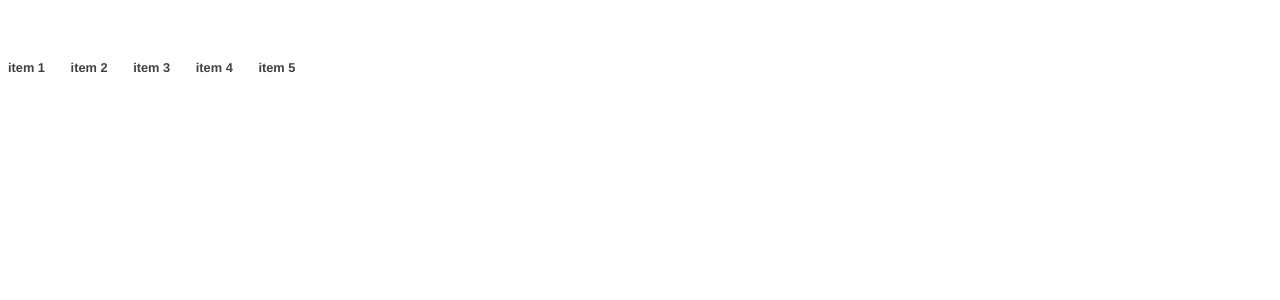
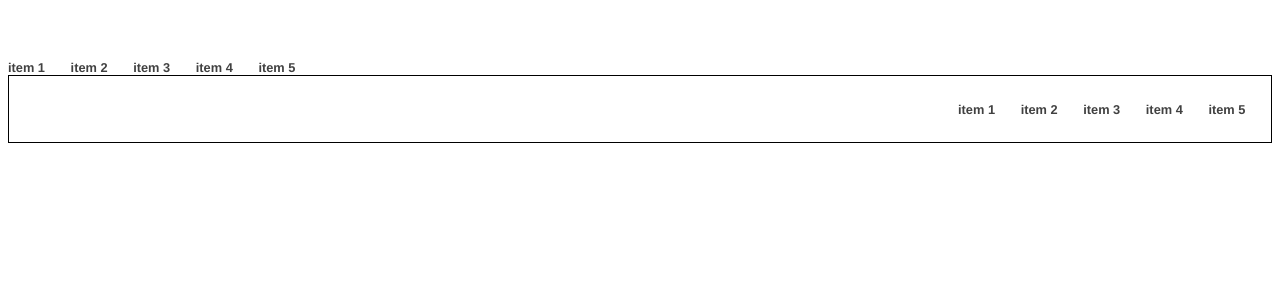
Before and after one commit to MetalHead89/vue-ui-kit, a Vue app: page / in a window 1280 px wide. Shown: the top 300 px of the page. Built offline with nearby package versions, Linux system fonts and the light colour scheme.

Commit message:
Добавлен компонент MhHeader

```diff
--- a/src/App.vue
+++ b/src/App.vue
@@ -1,10 +1,12 @@
 <template>
-  <MhNavbar v-bind:items="items" />
+  <mh-navbar v-bind:items="items" />
+  <mh-header v-bind:items="items" />
 </template>
 
 <script lang="ts">
 import { defineComponent } from "vue";
 import MhNavbar from "@/components/MhNavbar/MhNavbar.vue";
+import MhHeader from "@/components/MhHeader/MhHeader.vue";
 
 export default defineComponent({
   name: "App",
@@ -23,6 +25,7 @@ export default defineComponent({
 
   components: {
     MhNavbar,
+    MhHeader,
   },
 });
 </script>
--- /dev/null
+++ b/src/components/MhHeader/MhHeader.vue
@@ -0,0 +1,32 @@
+<template>
+  <header class="mh-header">
+    <img src="" alt="" />
+    <mh-navbar :items="items" />
+  </header>
+</template>
+
+<script lang="ts">
+import { defineComponent } from "vue";
+import MhNavbar from "@/components/MhNavbar/MhNavbar.vue";
+
+export default defineComponent({
+  components: {
+    MhNavbar,
+  },
+
+  props: ["items"],
+});
+</script>
+
+<style lang="scss">
+$padding: 2vw;
+
+.mh-header {
+  box-sizing: border-box;
+  display: flex;
+  justify-content: space-between;
+  width: 100%;
+  padding: $padding;
+  border: 1px solid black;
+}
+</style>
```
